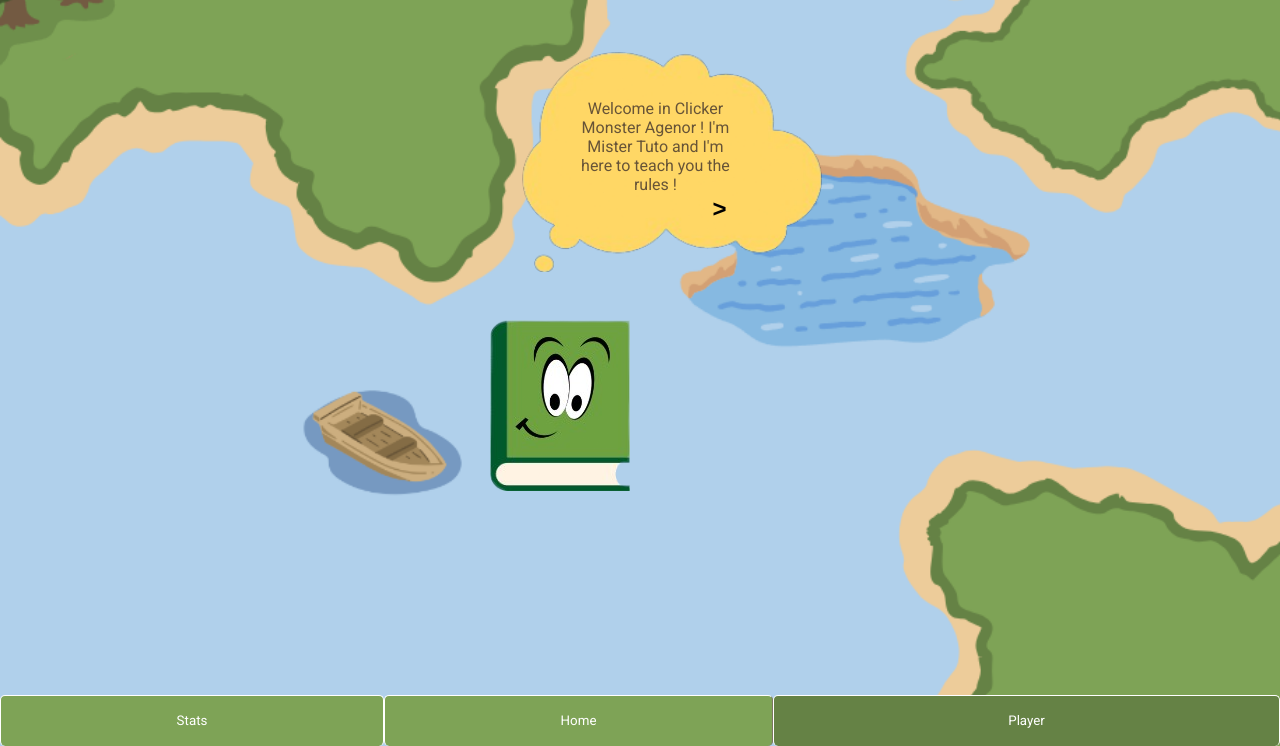
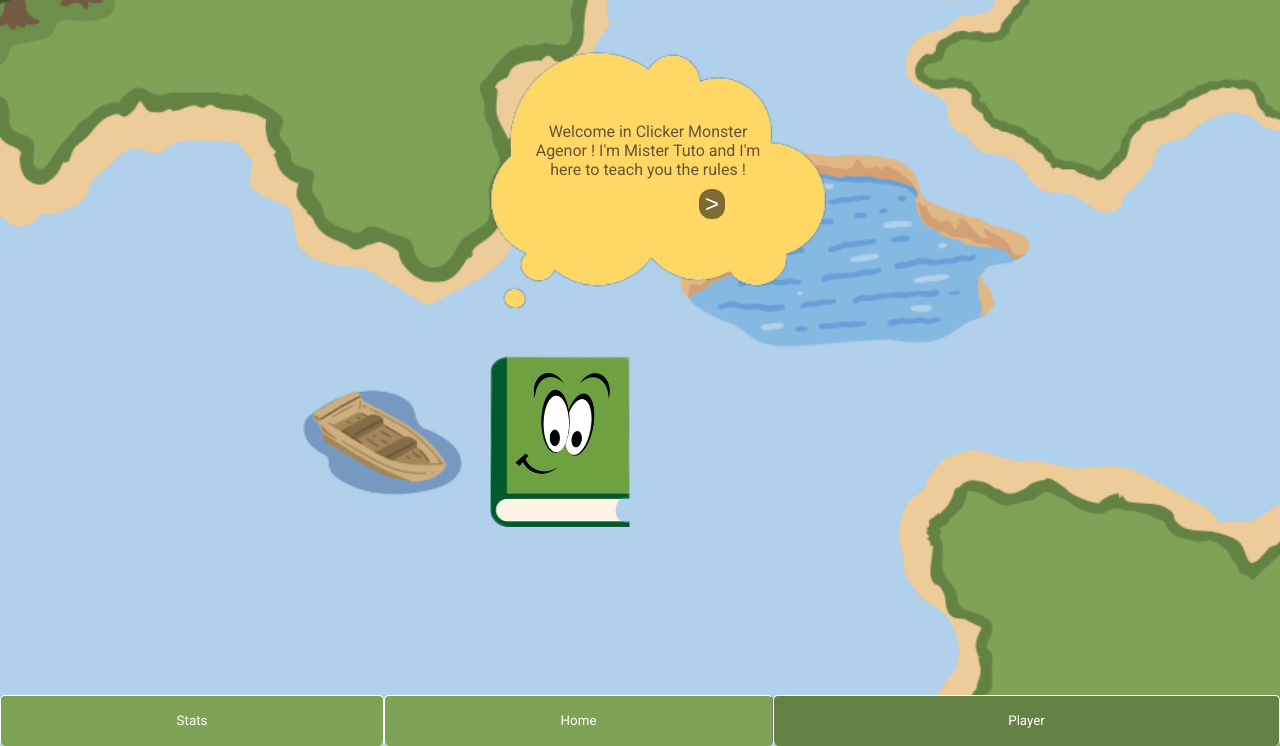
Before and after one commit to Agenor2512/Clicker-Monster, a website: page tuto.html in a window 1280 px wide. Shown: the part 54-800 px from the top of the page. Drawn offline with Linux system fonts and the light colour scheme.

Commit message:
Fixed button style

```diff
--- a/style.css
+++ b/style.css
@@ -89,16 +89,17 @@ main.tuto {
 
 #tuto-bubble {
   display: block;
-    margin-left: 2rem;
-    width: 100%;
-    height: auto;
+  width: 21rem;
+  height: 16rem;
 }
 
 #instructions-container {
   position: absolute;
-    top: 50%;
+  width: 80%;
+  margin-top: -10rem;
+  margin-left: -7rem;
+  top: 48%;
   left: 50%;
-    transform: translate(-40%,-140%);
   text-align: center;
 }
 
@@ -129,12 +130,23 @@ main.tuto {
   }
 
  #next {
+  height: 100%;
+    margin-top: 0.6rem;
     margin-left: 8rem;
     border: 0;
     border-radius: 12px;
-    background-color: rgba(0, 0, 0, 0);
-    font-weight: bold;
+    background-color: rgba(0, 0, 0, 0.5);
     font-size: 1.5rem;
+    color: white;
+ }
+
+ #next a {
+  text-decoration: none;
+  vertical-align: center;
+  font-size: 1rem;
+  font-family: var(--textFont);
+  border-radius: 10px;
+  color: white;
  }
 
 @keyframes tutoHandAnimation {
```
Lines whose indentation alone changed are shown as unchanged.
